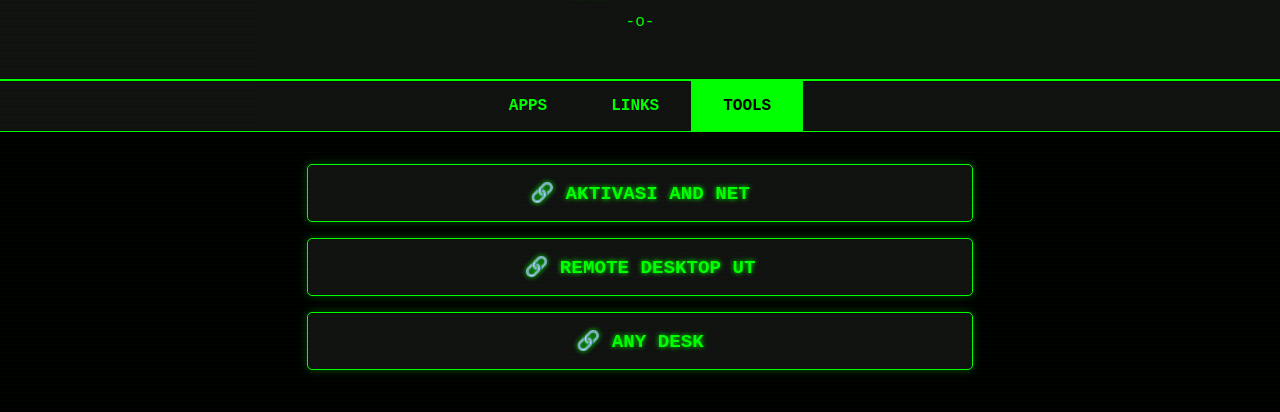
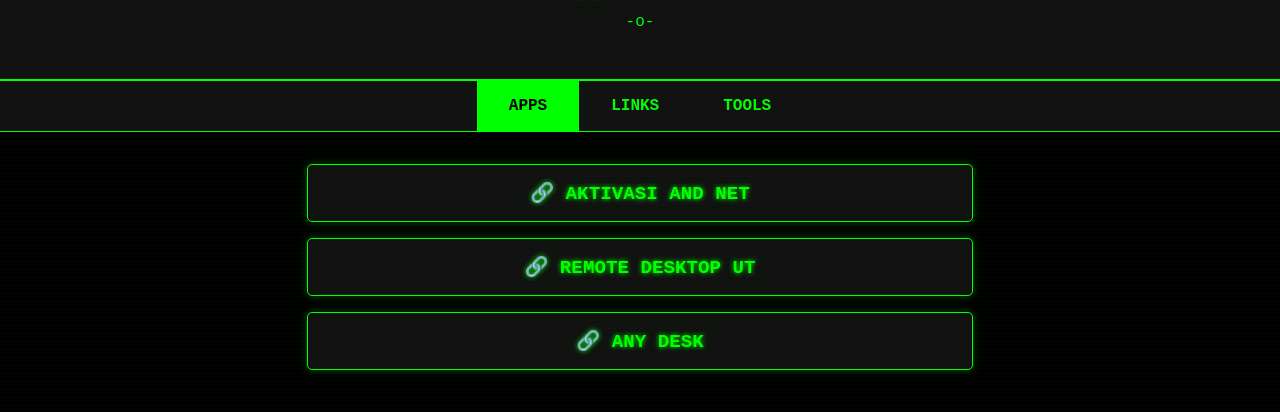
Before and after one commit to ToMS-pro/net, a plain HTML site: page index.html in a window 1280 px wide. Shown: the part 72-484 px from the top of the page. Drawn offline with Linux system fonts and the light colour scheme.

Commit message:
Update index.html

```diff
--- a/index.html
+++ b/index.html
@@ -130,9 +130,9 @@
   </header>
 
   <div class="tabs">
-     <div class="tab" onclick="showTab('apps')">APPS</div>
+     <div class="tab active" onclick="showTab('apps')">APPS</div>
     <div class="tab" onclick="showTab('links')">LINKS</div>
-    <div class="tab active" onclick="showTab('tools')">TOOLS</div>
+    <div class="tab" onclick="showTab('tools')">TOOLS</div>
 
      </div>
 
```
